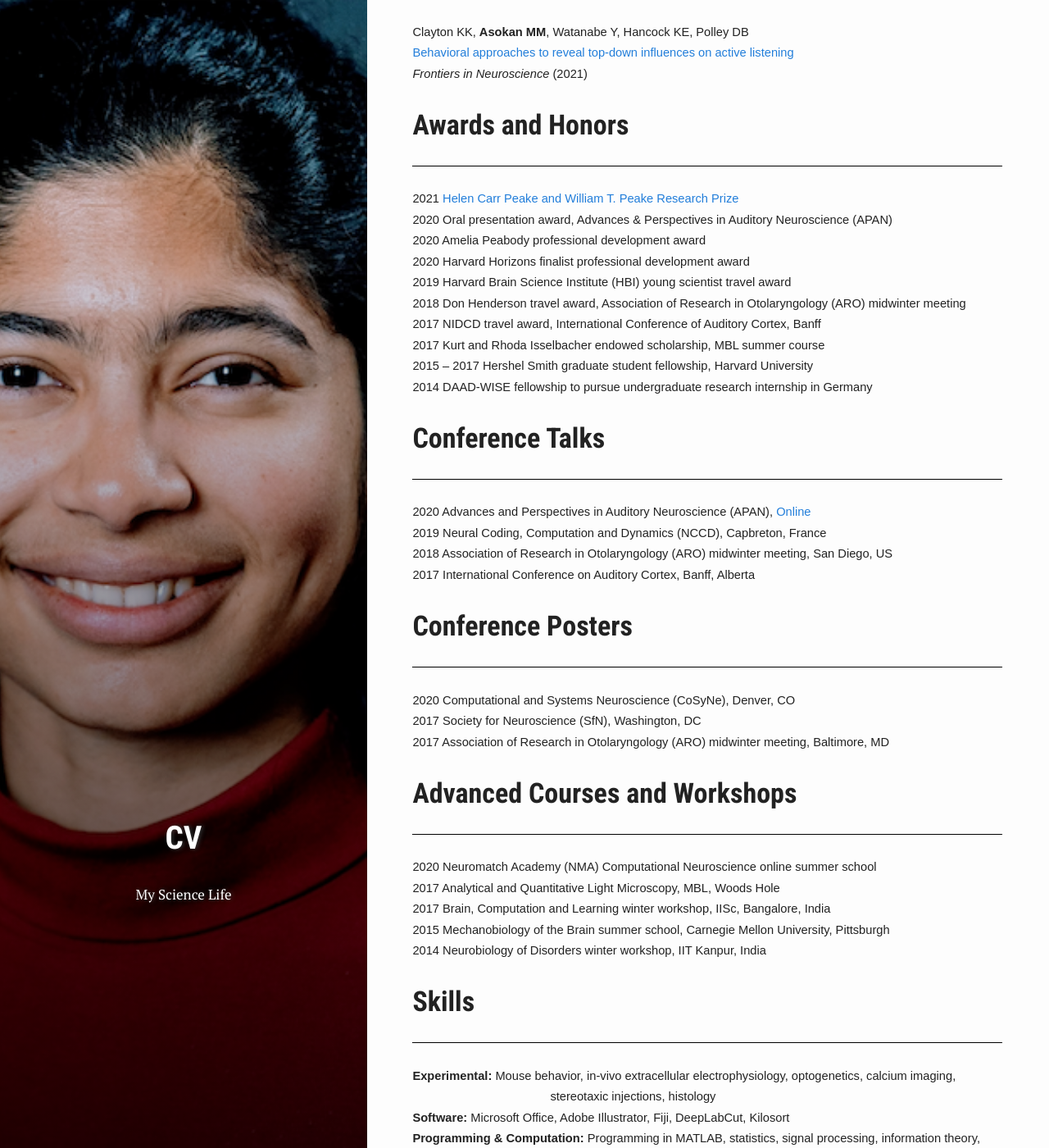
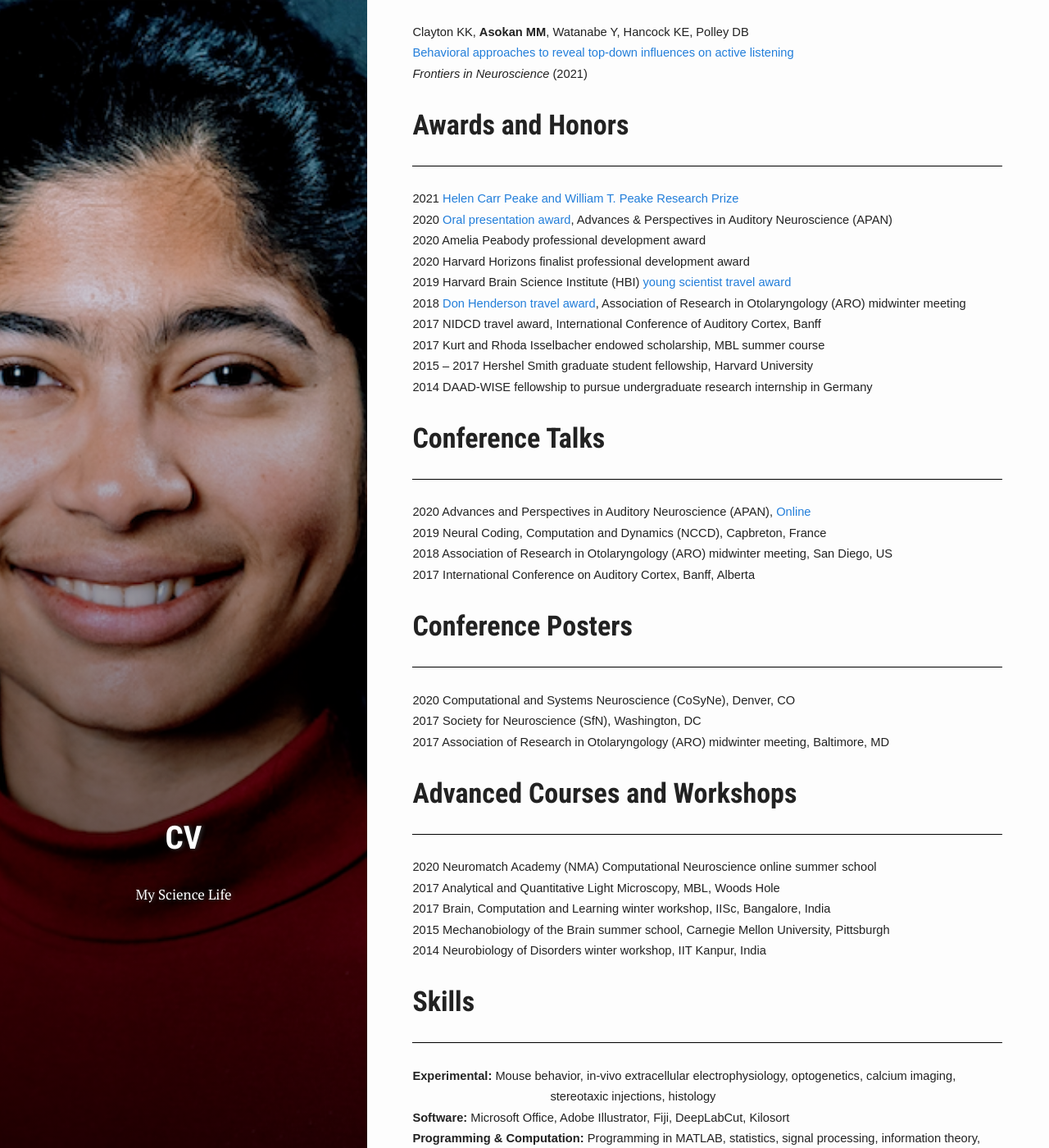
Before and after one commit to Meenakshi-Asokan/Meenakshi-Asokan.github.io, a Jekyll site: the page built from pages/2_cv.html, in a window 1280 px wide and 1400 px high, scrolled down 924 px. Shown: the whole window at 82% size. Built offline with Jekyll 4.4.1, drawn with Linux system fonts in a browser that asks for light colours; nearby versions of some CDN libraries; some web fonts are replaced; library files that are not in the unit come from our copies; some of the changed text lies outside the part shown.

Commit message:
added award links back and updated skills

```diff
--- a/pages/2_cv.html
+++ b/pages/2_cv.html
@@ -188,7 +188,8 @@ style='font-size:11.0pt;font-family:"Century Gothic",sans-serif'><a href="https:
 <p class=MsoNormal style='margin-top:0in;margin-right:-.5in;margin-bottom:0in;
 margin-left:1.75in;margin-bottom:.0001pt;text-indent:-1.75in'><span
 style='font-size:11.0pt;font-family:"Century Gothic",sans-serif'>2020             </span><span
-style='font-size:11.0pt;font-family:"Century Gothic",sans-serif'>Oral presentation award, Advances & Perspectives in Auditory Neuroscience (APAN)</span></p>
+style='font-size:11.0pt;font-family:"Century Gothic",sans-serif'><a href="https://www.med.upenn.edu/apan/previous-keynote-speakers-young-investigator-spotlight-presentation-awards.html">
+  Oral presentation award</a>, Advances & Perspectives in Auditory Neuroscience (APAN)</span></p>
 
 <p class=MsoNormal style='margin-top:0in;margin-right:-.5in;margin-bottom:0in;
 margin-left:1.75in;margin-bottom:.0001pt;text-indent:-1.75in'><span
@@ -203,12 +204,13 @@ style='font-size:11.0pt;font-family:"Century Gothic",sans-serif'>Harvard Horizon
 <p class=MsoNormal style='margin-top:0in;margin-right:-.5in;margin-bottom:0in;
 margin-left:1.75in;margin-bottom:.0001pt;text-indent:-1.75in'><span
 style='font-size:11.0pt;font-family:"Century Gothic",sans-serif'>2019             </span><span
-style='font-size:11.0pt;font-family:"Century Gothic",sans-serif'>Harvard Brain Science Institute (HBI) young scientist travel award</span></p>
+style='font-size:11.0pt;font-family:"Century Gothic",sans-serif'>Harvard Brain Science Institute (HBI)
+  <a href="http://brain.harvard.edu/hbi_news/announcing-the-summer-2019-hbi-young-scientist-travel-awardees/">young scientist travel award</a></span></p>
 
 <p class=MsoNormal style='margin-top:0in;margin-right:-.5in;margin-bottom:0in;
 margin-left:1.75in;margin-bottom:.0001pt;text-indent:-1.75in'><span
 style='font-size:11.0pt;font-family:"Century Gothic",sans-serif'>2018             </span><span
-style='font-size:11.0pt;font-family:"Century Gothic",sans-serif'>Don Henderson travel award,
+style='font-size:11.0pt;font-family:"Century Gothic",sans-serif'><a href="https://aro.org/awards/travel-awards/">Don Henderson travel award</a>,
   Association of Research in Otolaryngology (ARO) midwinter meeting</span></p>
 
 <p class=MsoNormal style='margin-top:0in;margin-right:-.5in;margin-bottom:0in;
```
Also changed, not shown: other parts of pages/2_cv.html (+1 -2 lines).
